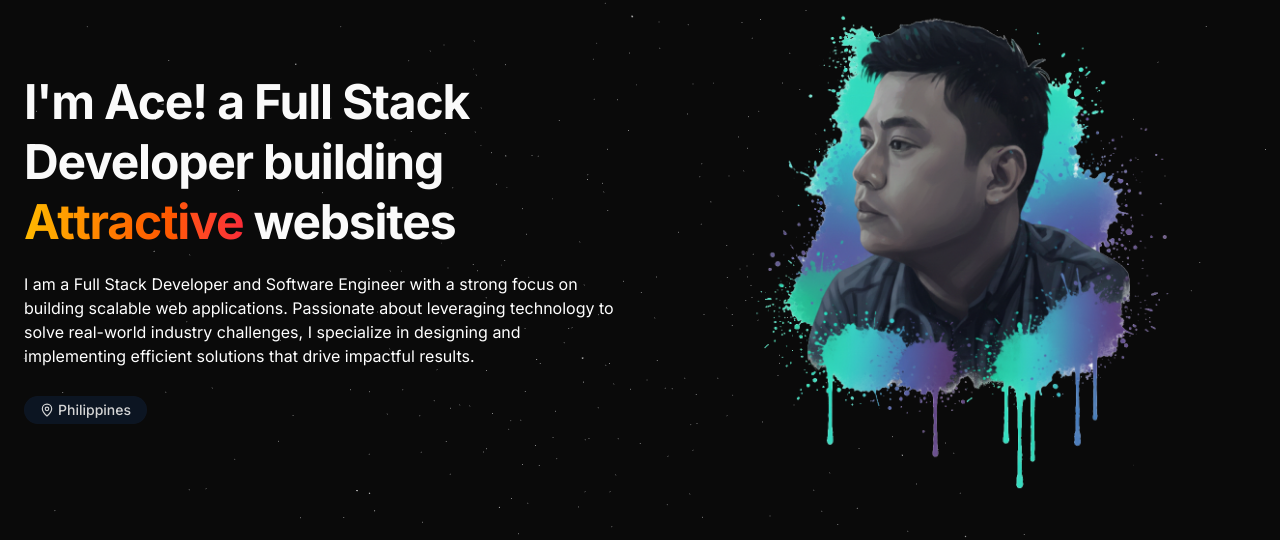
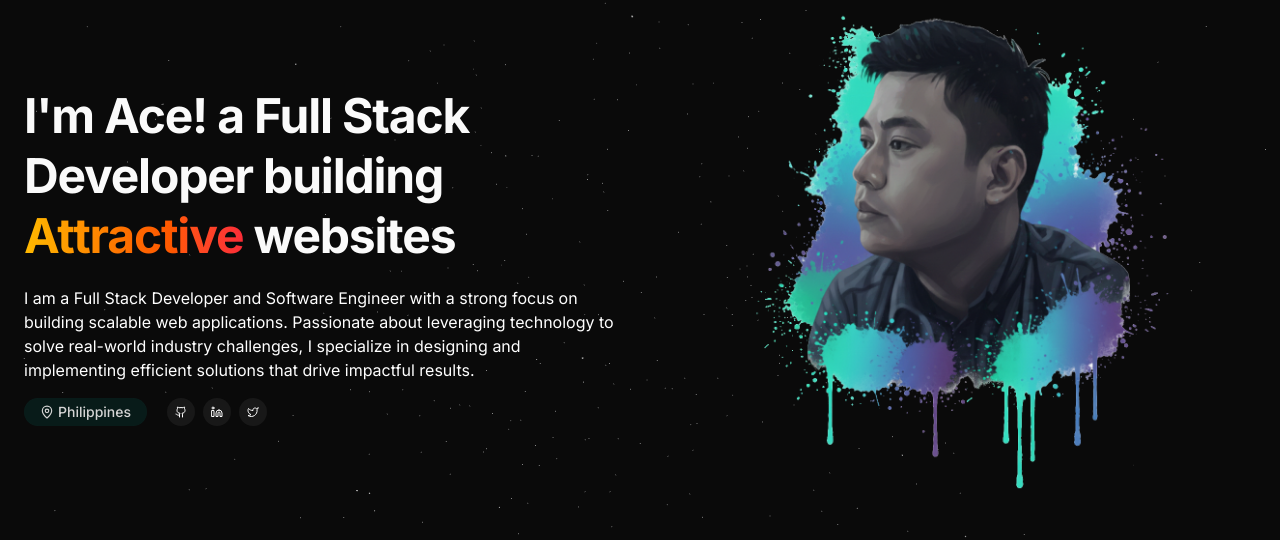
Before and after one commit to Sandbox-AceBorja/aceborja-v2, a Next.js app: page / in a window 1280 px wide. Shown: the part 134-674 px from the top of the page. Built offline with nearby package versions, Linux system fonts and the light colour scheme; no server answers.

Commit message:
updated resume and added social link

```diff
--- a/components/Hero.tsx
+++ b/components/Hero.tsx
@@ -7,6 +7,7 @@ import { MapPin } from 'lucide-react'
 import { motion, useAnimation } from 'framer-motion'
 import { useInView } from 'react-intersection-observer'
 import { Variants } from 'framer-motion'
+import { Github, Linkedin, Twitter } from 'lucide-react'
 
 const Hero = () => {
   const controls = useAnimation()
@@ -43,9 +44,9 @@ const Hero = () => {
         <div className={'grid items-center gap-12 md:grid-cols-2'}>
           <div className='order-2 md:order-1'>
             <motion.div
-              initial={{ opacity: 0, y: -50 }} // starting state
-              animate={{ opacity: 1, y: 0 }} // animate to
-              transition={{ duration: 0.8 }} // animation duration
+              initial={{ opacity: 0, y: -50 }}
+              animate={{ opacity: 1, y: 0 }}
+              transition={{ duration: 0.8 }}
               style={{
                 color: 'white',
               }}
@@ -59,10 +60,42 @@ const Hero = () => {
                 that drive impactful results.
               </p>
 
-              <p className='my-4 inline-flex items-center gap-1 rounded-full bg-blue-500/10 px-4 py-1 text-sm font-medium text-white'>
-                <MapPin size={14} className='shrink-0 text-neutral-300' />
-                <span className='text-neutral-300'>Philippines</span>
-              </p>
+              <div className='flex items-center gap-3 mt-4'>
+                <p className='inline-flex items-center gap-1 rounded-full bg-teal-500/10 px-4 py-1 text-sm font-medium text-white'>
+                  <MapPin size={14} className='shrink-0 text-neutral-300' />
+                  <span className='text-neutral-300'>Philippines</span>
+                </p>
+
+                <div className='flex items-center gap-2 ml-2'>
+                  <a
+                    href='https://github.com/sandbox-aceborja'
+                    target='_blank'
+                    rel='noopener noreferrer'
+                    className='p-2 rounded-full bg-neutral-800/50 hover:bg-teal-500/10 hover:text-teal-300 transition-colors'
+                    aria-label='GitHub Profile'
+                  >
+                    <Github size={12} />
+                  </a>
+                  <a
+                    href='https://linkedin.com/in/sandbox-aceborja'
+                    target='_blank'
+                    rel='noopener noreferrer'
+                    className='p-2 rounded-full bg-neutral-800/50 hover:bg-teal-500/10 hover:text-teal-300 transition-colors'
+                    aria-label='LinkedIn Profile'
+                  >
+                    <Linkedin size={12} />
+                  </a>
+                  <a
+                    href='https://x.com/AceBorja7'
+                    target='_blank'
+                    rel='noopener noreferrer'
+                    className='p-2 rounded-full bg-neutral-800/50 hover:bg-teal-500/10 hover:text-teal-300 transition-colors'
+                    aria-label='Twitter Profile'
+                  >
+                    <Twitter size={12} />
+                  </a>
+                </div>
+              </div>
             </motion.div>
           </div>
 
```
Also changed, not shown: 1 other file (tests, documents, lock files or other folders).
